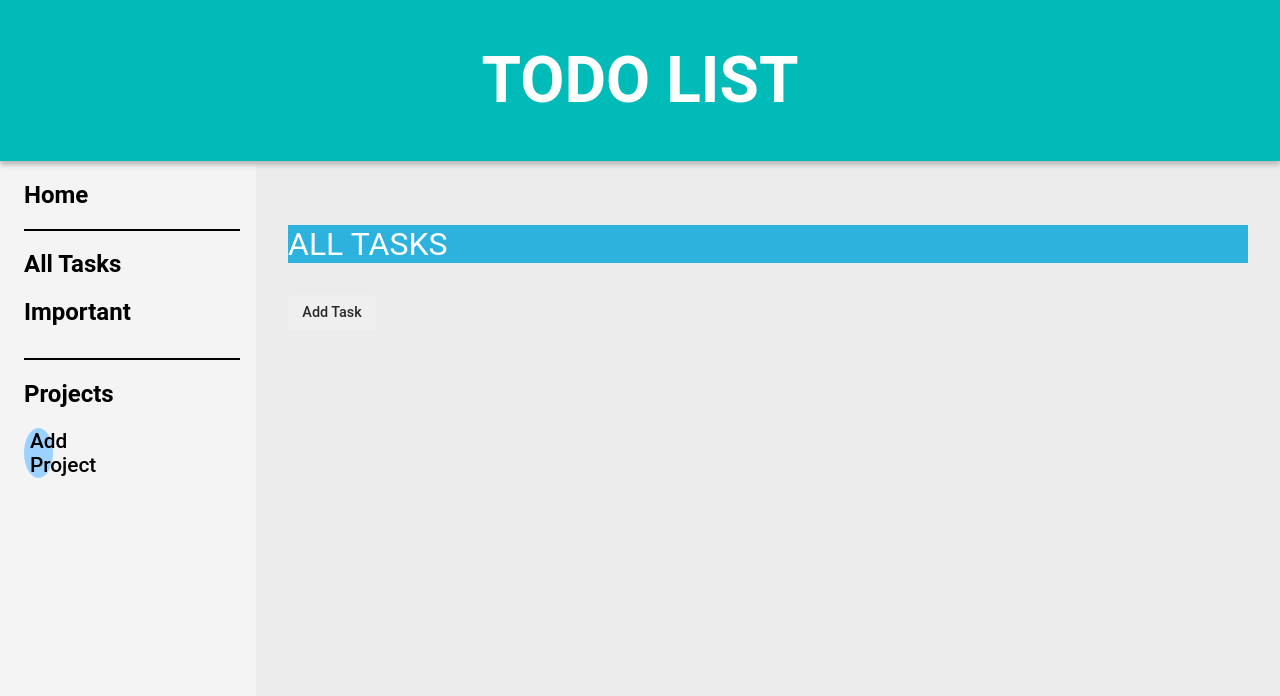
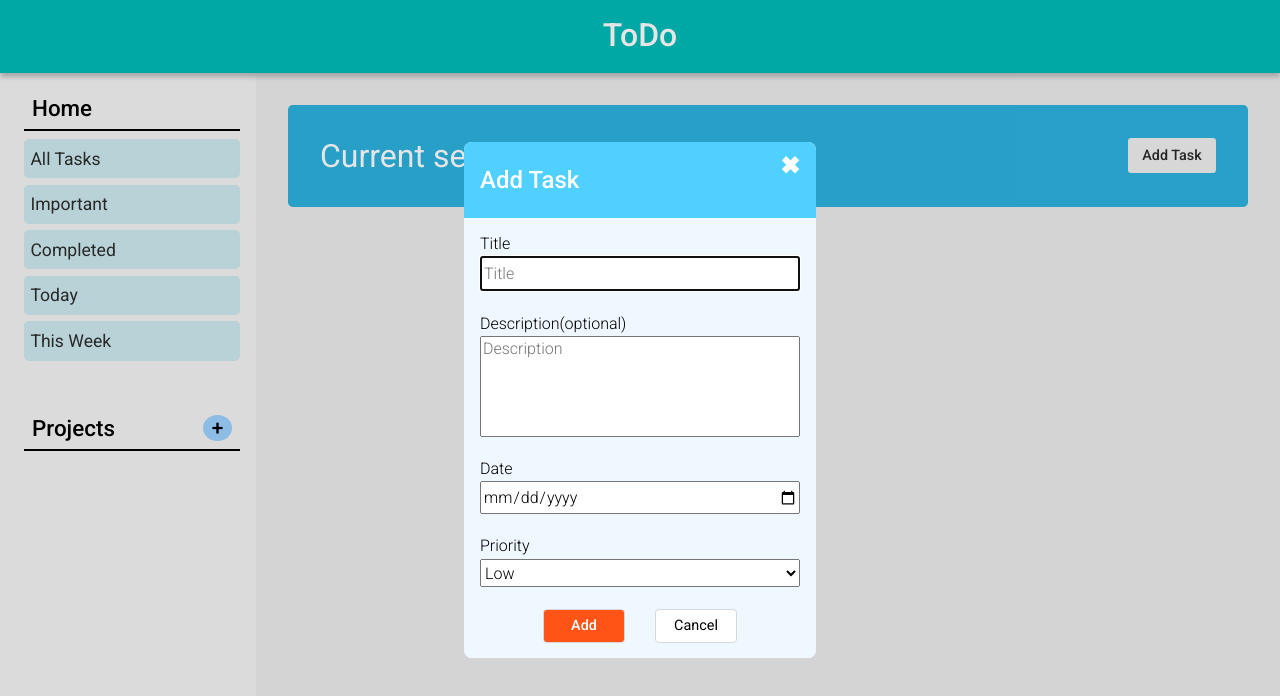
Before and after one commit to sollmayer/TodoList, a website built with webpack: page dist/index.html in a window 1280 px wide. Both pictures are taken after a click on the button "Add Task". Built offline with nearby package versions, Linux system fonts and the light colour scheme.

Commit message:
add new sections

```diff
--- a/dist/index.html
+++ b/dist/index.html
@@ -4,6 +4,9 @@
     <meta charset="UTF-8">
     <meta name="viewport" content="width=device-width, initial-scale=1.0">
     <link rel="stylesheet" href="style.css">
+    <link rel="preconnect" href="https://fonts.googleapis.com">
+    <link rel="preconnect" href="https://fonts.gstatic.com" crossorigin>
+    <link href="https://fonts.googleapis.com/css2?family=Roboto:wght@300;400;500&display=swap" rel="stylesheet">
     <script src="main.js" defer></script>
     <title>Document</title>
 </head>
@@ -11,25 +14,50 @@
     <main>
         <header>
             <div>
-                <h1>TODO LIST</h1>
+                <p>ToDo</p>
             </div>
         </header>
         <div class="sidebar">
-            <h2>Home</h2>
-            <hr>
-            <h2 id="allTasks">All Tasks</h2>
-            <h2 id="importantTasks">Important</h2>
+            <div>
+                <p>Home</p>
+                <hr>
+                <div class="homeSections">
+                    <div>
+                        <p id="allTasks">All Tasks</p>
+                    </div>
+                    <div>
+                        <!-- <img src="icons/important_icon.svg" alt="important_icon"> -->
+                        <p id="importantTasks">Important</p>
+                    </div>
+                    <div>
+                        <p id="completedTasks">Completed</p>
+                    </div>
+                    <div>
+                        <p id="todayTasks">Today</p>
+                    </div>
+                    <div>
+                        <p id="thisWeekTasks">This Week</p>
+                    </div>
+                </div>
+            </div>
 
             <div class="projects_section">
+                <div class="projects_section_heading">
+                    <p>Projects</p>
+                    <button id="showProjectForm">+</button>
+                </div>
                 <hr>
-                <h2>Projects</h2>
-                <button id="showProjectForm">Add Project</button>
                 <dialog id="project_dialog">
+                    <div class="projectDialogHeading">
+                        <p>Add Project</p>
+                        <p id="cancel_project" class="close_ProjectForm">✖</p>
+                    </div>
                     <form action="#" id="project_form">
+                        <label for="projectName">Name:</label>
                         <input type ="text" id ="projectName" placeholder="Name" required maxlength="75">
                         <div>
+                            <button type="submit" form="project_form" id="addProjectBtn">Add</button>
                             <button id="cancel_project">Cancel</button>
-                            <button type="submit" form="project_form">Add</button>
                         </div>
 
                     </form>
@@ -38,17 +66,78 @@
             </div>
         </div>
         <div class="content">
-            <p id="taskSection">ALL TASKS</p>
-            <button id="showTaskForm">Add Task</button>
+            <!-- <div class="filterSection">
+                <div class="sortValues">
+                    <p>important</p>
+                    <p>completed</p>
+                </div>
+                <button class="sortBtn">Sort By</button>
+            </div> -->
+            <div class="sectionHeading">
+                <p id="taskSection">ALL TASKS</p>
+                <button id="showTaskForm">Add Task</button>
+            </div>
             <dialog id="task_dialog">
+                <div class="taskDialogHeading">
+                    <p>Add Task</p>
+                    <p id="cancel_task" class="close_form">✖</p>
+                </div>
                 <form action="#" id="task_form">
-                    <input type ="text" id ="title" placeholder="Title" required maxlength="75">
-                    <input type ="text" id="description" placeholder="Description" required maxlength="100">
-                    <input type ="text" id="dueDate" placeholder="dueDate" required>
-                    <input type ="text" id="priority" placeholder="Priority" required>
                     <div>
+                        <label for="title">Title</label>
+                        <input type ="text" id ="title" placeholder="Title" required maxlength="150">
+                    </div>
+                    <div>
+                        <label for="description">Description(optional)</label>
+                        <textarea type ="text" id="description" placeholder="Description" maxlength="200" rows="5"></textarea>
+                    </div>
+                    <div>
+                        <label for="dueDate">Date</label>
+                        <input type ="date" id="dueDate" placeholder="dueDate" required>
+                    </div>
+                    <div>
+                        <label for="prioritySelect">Priority</label>
+                        <select name="prioritySelect" id="priority">
+                            <option value="Low">Low</option>
+                            <option value="Medium">Medium</option>
+                            <option value="High">High</option>
+                        </select>
+                    </div>
+                    <div class="form_buttons">
+                        <button type="submit" form="task_form" id="addTaskBtn">Add</button>
                         <button id="cancel_task">Cancel</button>
-                        <button type="submit" form="task_form">Add</button>
+                    </div>
+                </form>
+            </dialog>
+            <dialog id="editTask_dialog">
+                <div class="editTaskDialogHeading">
+                    <p>Edit Task</p>
+                    <p id="cancel_EditTask" class="close_EditForm">✖</p>
+                </div>
+                <form action="#" id="editTask_form">
+                    <div>
+                        <label for="title">Title</label>
+                        <input type ="text" id ="editTitle" placeholder="Title" required maxlength="150">
+                    </div>
+                    <div>
+                        <label for="description">Description(optional)</label>
+                        <textarea type ="text" id="editDescription" placeholder="Description" maxlength="200" rows="5"></textarea>
+                    </div>
+                    <div>
+                        <label for="dueDate">Date</label>
+                        <input type ="date" id="editDueDate" placeholder="dueDate" required>
+                    </div>
+                    <div>
+                        <label for="prioritySelect">Priority</label>
+                        <select name="prioritySelect" id="editPriority">
+                            <option value="Low">Low</option>
+                            <option value="Medium">Medium</option>
+                            <option value="High">High</option>
+                        </select>
+                    </div>
+                    <div class="editTaskForm_buttons">
+                        <button type="submit" form="editTask_form" id="editTaskBtn">Save Changes</button>
+                        <button id="cancel_EditTask">Cancel</button>
                     </div>
                 </form>
             </dialog>
```
